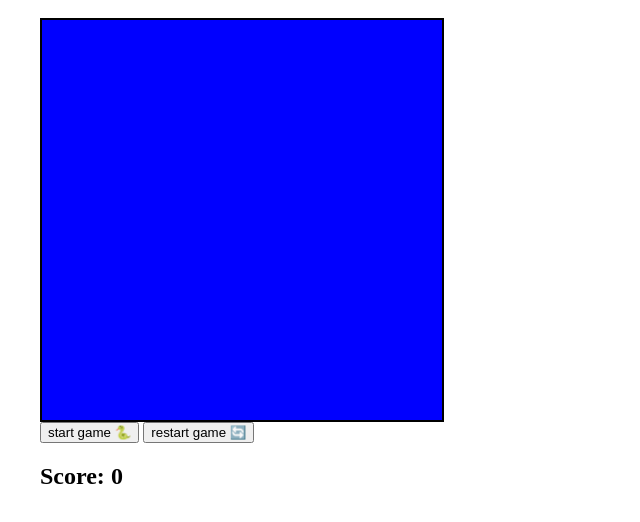
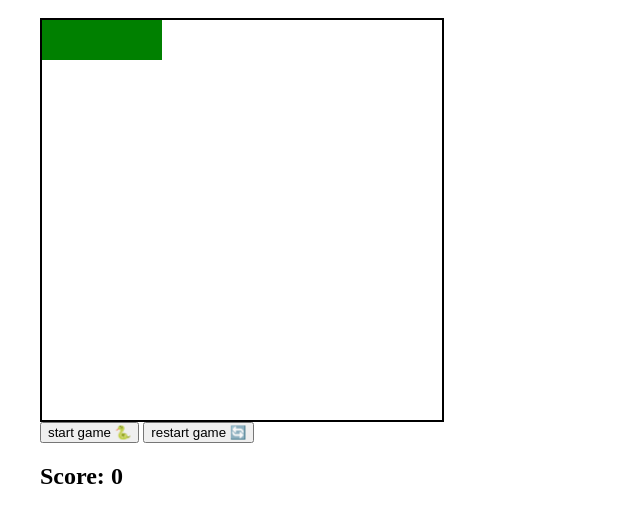
Before and after one commit to vkrutsina/snakegame, a plain HTML site: page index.html in a window 1280 px wide. Shown: the part 80-602 px from the top of the page, without its empty margins (0-640 px from the left). Drawn offline with Linux system fonts and the light colour scheme.

Commit message:
snake on grid

```diff
--- a/index.js
+++ b/index.js
@@ -2,6 +2,7 @@ const grid = document.querySelector('.grid');
 const startBtn = document.getElementById('start');
 const score = document.getElementById('score');
 let squares = [];
+let currSnake = [0, 1, 2];
 
 function createGrid() {
   //create 100 of these elements with a for loop
@@ -13,3 +14,5 @@ function createGrid() {
   }
 }
 createGrid();
+
+currSnake.forEach((i) => squares[i].classList.add('snake'));
--- a/style.css
+++ b/style.css
@@ -15,5 +15,8 @@ body {
 .square {
   width: 40px;
   height: 40px;
-  background-color: blue;
 }
+
+.snake {
+  background-color: green;
+}
```
